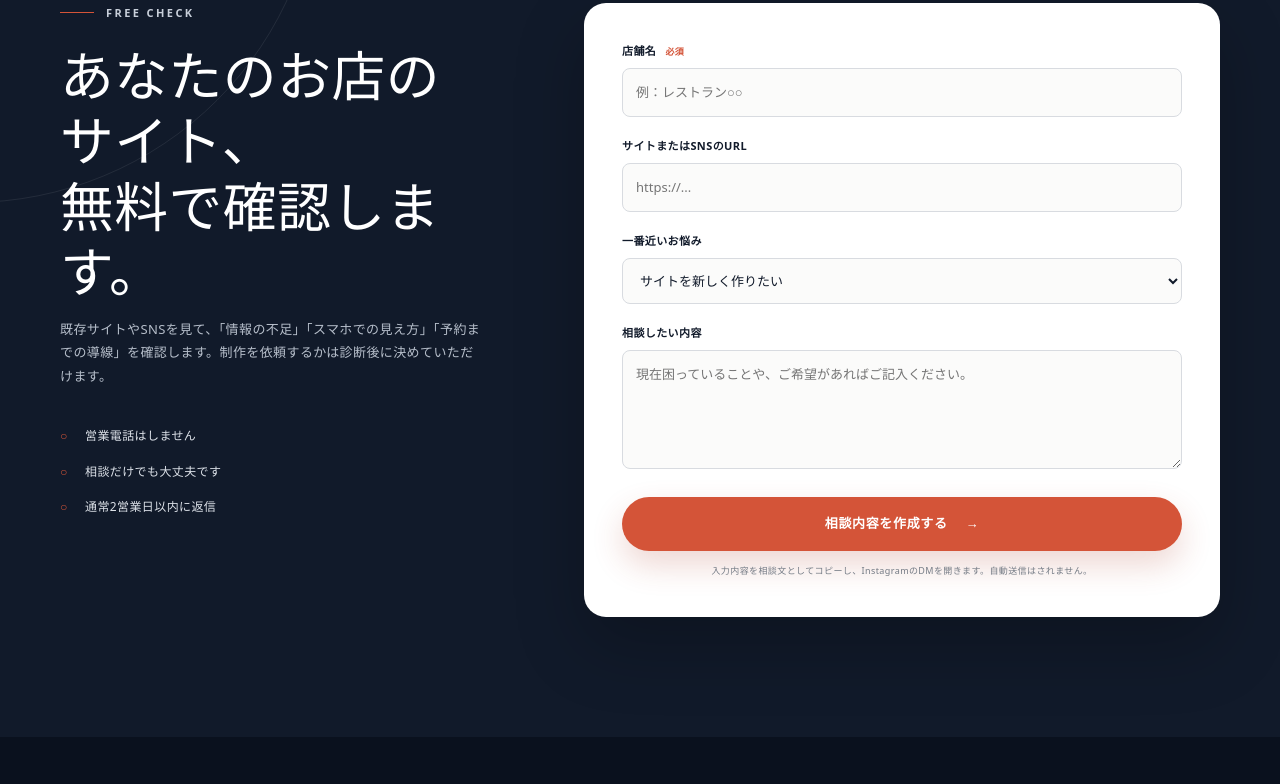
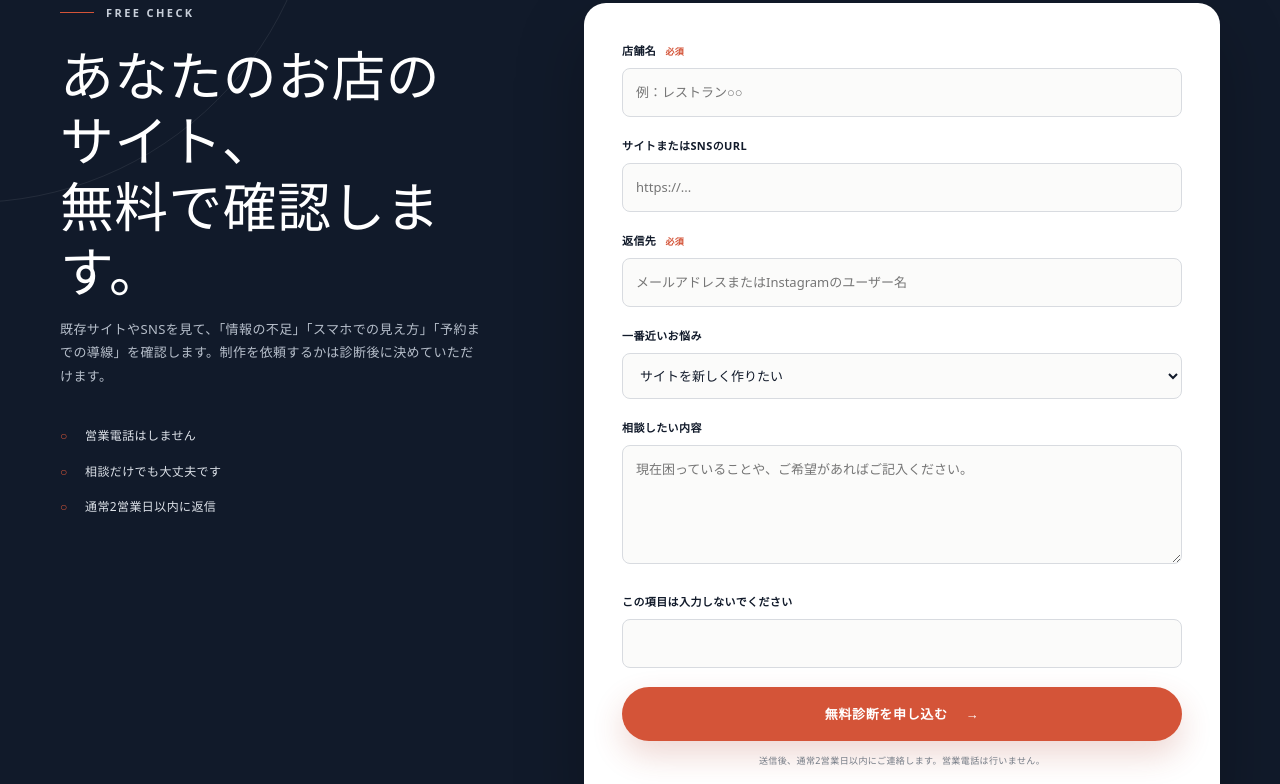
Before and after one commit to romanmint1105/Roman-Web-Studio, a plain HTML site: page index.html in a window 1280 px wide. Shown: the part 6895-7679 px from the top of the page. Drawn offline with Linux system fonts and the light colour scheme.

Commit message:
Update index.html

```diff
--- a/index.html
+++ b/index.html
@@ -247,16 +247,18 @@
           <p>既存サイトやSNSを見て、「情報の不足」「スマホでの見え方」「予約までの導線」を確認します。制作を依頼するかは診断後に決めていただけます。</p>
           <ul><li>営業電話はしません</li><li>相談だけでも大丈夫です</li><li>通常2営業日以内に返信</li></ul>
         </div>
-        <form class="diagnosis-form reveal" data-diagnosis-form>
-          <label><span>店舗名 <em>必須</em></span><input type="text" name="shop" autocomplete="organization" required placeholder="例：レストラン○○"></label>
-          <label><span>サイトまたはSNSのURL</span><input type="url" name="url" inputmode="url" placeholder="https://..."></label>
-          <label><span>一番近いお悩み</span><select name="issue"><option>サイトを新しく作りたい</option><option>今のサイトを改善したい</option><option>スマホ表示を見直したい</option><option>予約・問い合わせを増やしたい</option><option>更新を任せたい</option><option>まだ分からない</option></select></label>
+        <iframe class="diagnosis-submit-frame" name="diagnosis-submit-frame" title="フォーム送信結果" hidden data-diagnosis-frame></iframe>
+        <form class="diagnosis-form reveal" action="https://script.google.com/macros/s/AKfycbxGLkk11lRCcmLAxJzLTEFxbgK1ufBiVwkAE5cfoLiKKZl_DBcK6m_amb0w99q_9EBE/exec" method="post" target="diagnosis-submit-frame" data-diagnosis-form>
+          <label><span>店舗名 <em>必須</em></span><input type="text" name="store_name" autocomplete="organization" required placeholder="例：レストラン○○"></label>
+          <label><span>サイトまたはSNSのURL</span><input type="url" name="site_url" inputmode="url" placeholder="https://..."></label>
+          <label><span>返信先 <em>必須</em></span><input type="text" name="contact" autocomplete="email" required placeholder="メールアドレスまたはInstagramのユーザー名"></label>
+          <label><span>一番近いお悩み</span><select name="concern"><option>サイトを新しく作りたい</option><option>今のサイトを改善したい</option><option>スマホ表示を見直したい</option><option>予約・問い合わせを増やしたい</option><option>更新を任せたい</option><option>まだ分からない</option></select></label>
           <label><span>相談したい内容</span><textarea name="message" rows="4" placeholder="現在困っていることや、ご希望があればご記入ください。"></textarea></label>
-          <button class="button button-primary full" type="submit">相談内容を作成する <span>→</span></button>
-          <p class="form-help">入力内容を相談文としてコピーし、InstagramのDMを開きます。自動送信はされません。</p>
+          <label class="form-honeypot" aria-hidden="true"><span>この項目は入力しないでください</span><input type="text" name="hp_field" tabindex="-1" autocomplete="off"></label>
+          <button class="button button-primary full" type="submit" data-submit-button>無料診断を申し込む <span>→</span></button>
+          <p class="form-help">送信後、通常2営業日以内にご連絡します。営業電話は行いません。</p>
           <div class="form-result" role="status" aria-live="polite" data-form-result hidden>
-            <b>相談文をコピーしました。</b><span>Instagramが開いたら、DMへ貼り付けて送信してください。</span>
-            <a href="https://www.instagram.com/roman.webstudio/" target="_blank" rel="noopener noreferrer">Instagramを開く ↗</a>
+            <b>無料診断を受け付けました。</b><span>内容を確認し、通常2営業日以内にご連絡します。</span>
           </div>
         </form>
       </div>
```
